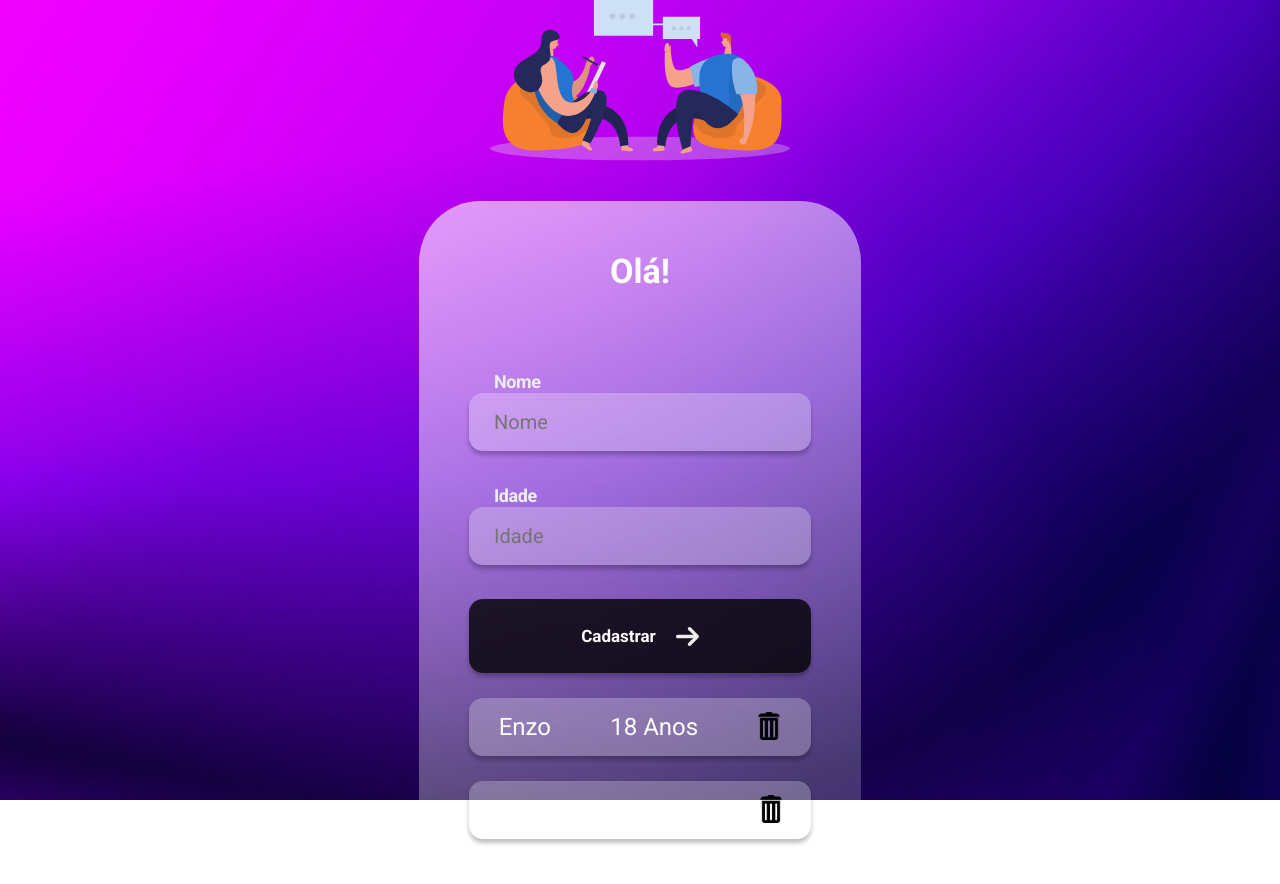
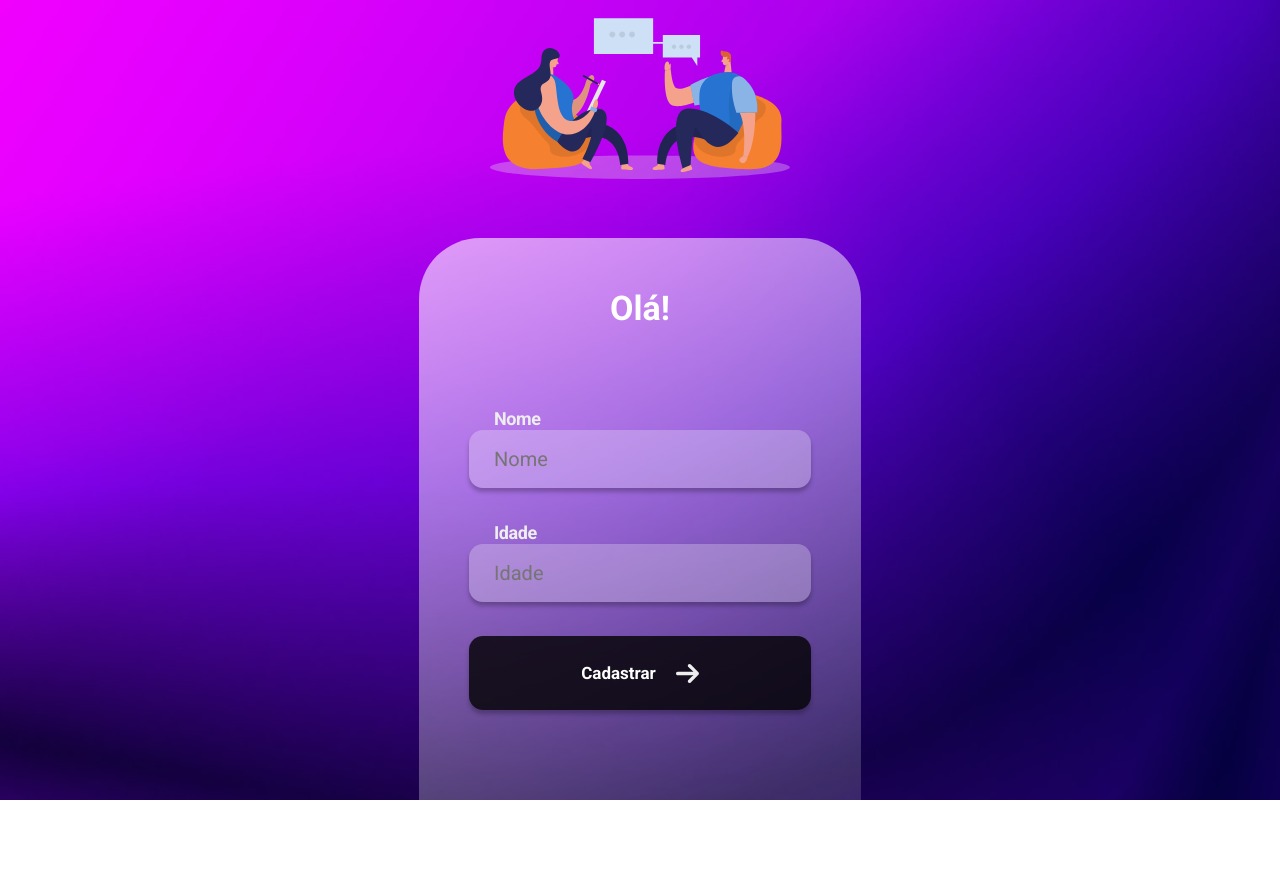
Before and after one commit to EnzoTaniolo/Projeto-React, a React (Create React App) app: page / in a window 1280 px wide. Shown: the top 884 px of the page. After the commit the page ends 800 px from the top, so only its background shows below. Built offline with nearby package versions, Linux system fonts and the light colour scheme.

Commit message:
Começando a utilizar Hooks, aprendendo React States

```diff
--- a/src/App.js
+++ b/src/App.js
@@ -1,4 +1,4 @@
-import React from "react"
+import React, { useState} from "react"
 
 import People from './assets/people.svg'
 import Arrow from './assets/arrow.svg'
@@ -16,10 +16,15 @@ import { Container,
 
 //JSX
 function App() {
-    const users = [
-    {id: Math.random(), name: "Enzo", age: 18},
-    {id: Math.random(), name: "Lucca", age: 14}
-]
+    const users = []
+
+// REACT HOOKS
+
+function addNewUser() {
+
+}
+
+//ESTADO => VARIAVEL QUE QUANDO ATUALIZADA ATIVA UMA RENDELIZAÇÃO DE TELA
 
     return (
     <Container>
@@ -34,7 +39,9 @@ function App() {
             <InputLabel>Idade</InputLabel>
             <Input type="number" placeholder="Idade"/>
 
-            <Button>Cadastrar <img alt="arrow" src={Arrow}/></Button>
+            <Button onClick={addNewUser} >
+                Cadastrar <img alt="arrow" src={Arrow}/>
+            </Button>
 
             <ul>
                 {users.map((user) => (
```
